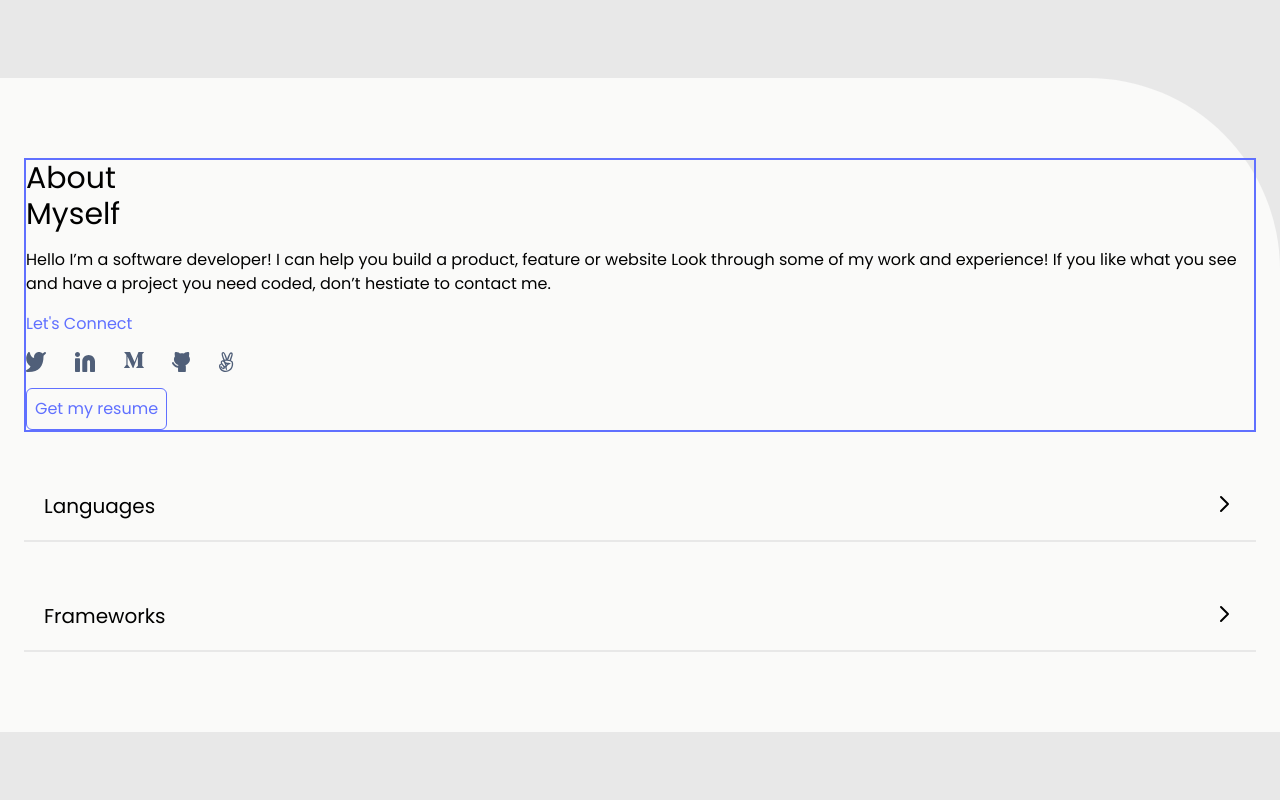
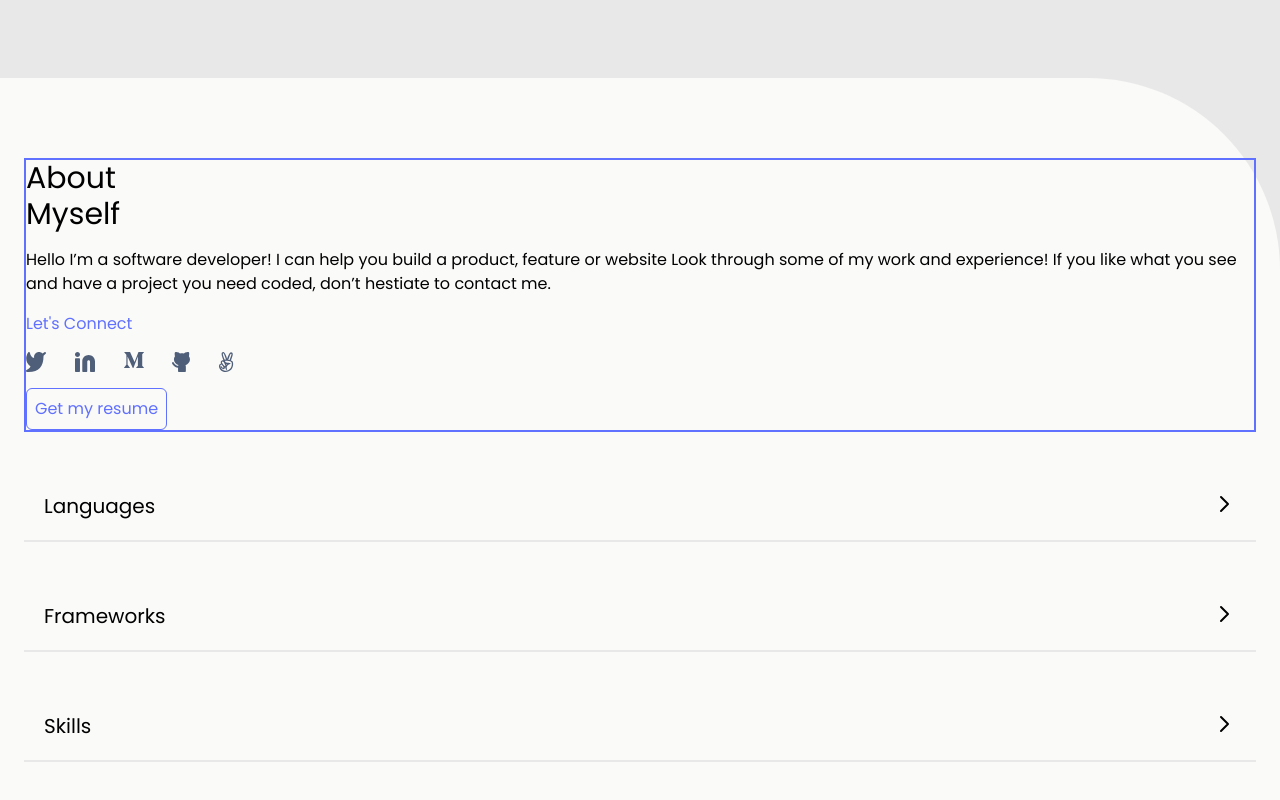
Before and after one commit to AlexRS90/react-portfolio, a React (Create React App) app: page / in a window 1280 px wide. Shown: the part 2475-3275 px from the top of the page. Before the commit the page ends 3207 px from the top, so only its background shows below. Built offline with nearby package versions, Linux system fonts and the light colour scheme.

Commit message:
Add skills list

```diff
--- a/src/components/TechStack.jsx
+++ b/src/components/TechStack.jsx
@@ -3,9 +3,10 @@ import React, { useState } from 'react';
 const TechStack = () => {
   const [isOpen, setIsOpen] = useState(false);
   const [isOpenFrame, setIsOpenFrame] = useState(false);
+  const [isOpenSkills, setIsOpenSkills] = useState(false);
   const languages = ['JavaScript', 'Ruby', 'HTML/CSS', 'PostgreSQL'];
   const frameworks = ['React', 'Ruby on Rails', 'Tailwind', 'Bootstrap', 'RSpec', 'CapyBara'];
-  // const skills = ['Git/GitHub', 'Terminal', 'Mobile First', 'OOP', 'TDD'];
+  const skills = ['Git/GitHub', 'Terminal', 'Mobile First', 'OOP', 'TDD'];
   return (
     <div>
       <button
@@ -52,6 +53,28 @@ const TechStack = () => {
           ))
         }
       </ul>
+      <button
+        type="button"
+        onClick={() => setIsOpenSkills(!isOpenSkills)}
+        className="w-full mt-10 p-5 flex justify-between border-b-2 border-background text-xl"
+      >
+        Skills
+        <svg xmlns="http://www.w3.org/2000/svg" className={`h-6 w-6 ${isOpenSkills ? 'rotate-90' : 'rotate-0'}`} fill="none" viewBox="0 0 24 24" stroke="currentColor" strokeWidth="2">
+          <path strokeLinecap="round" strokeLinejoin="round" d="M9 5l7 7-7 7" />
+        </svg>
+      </button>
+      <ul className={`${isOpenSkills ? 'block' : 'hidden'}`}>
+        {
+          skills.map((skill) => (
+            <li
+              className="w-9/12 bg-background m-2 p-8"
+              key="1"
+            >
+              {skill}
+            </li>
+          ))
+        }
+      </ul>
     </div>
   );
 };
```
